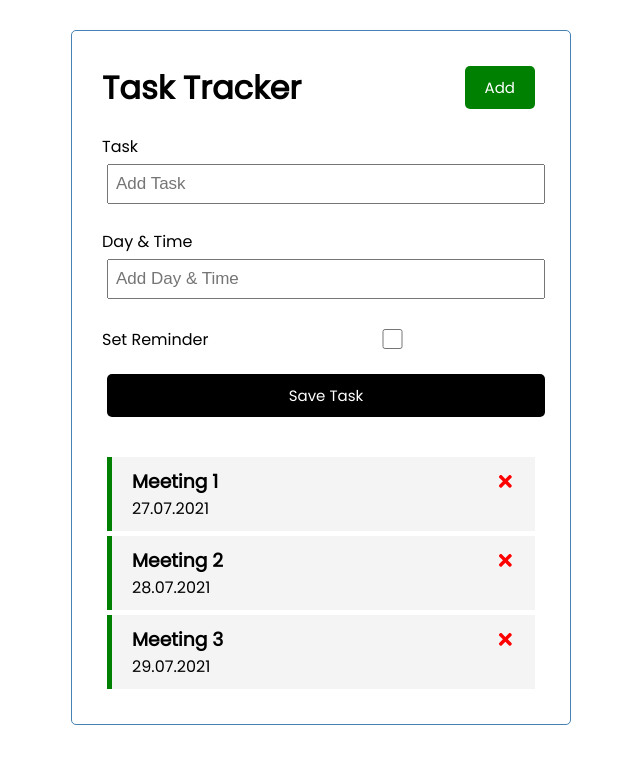
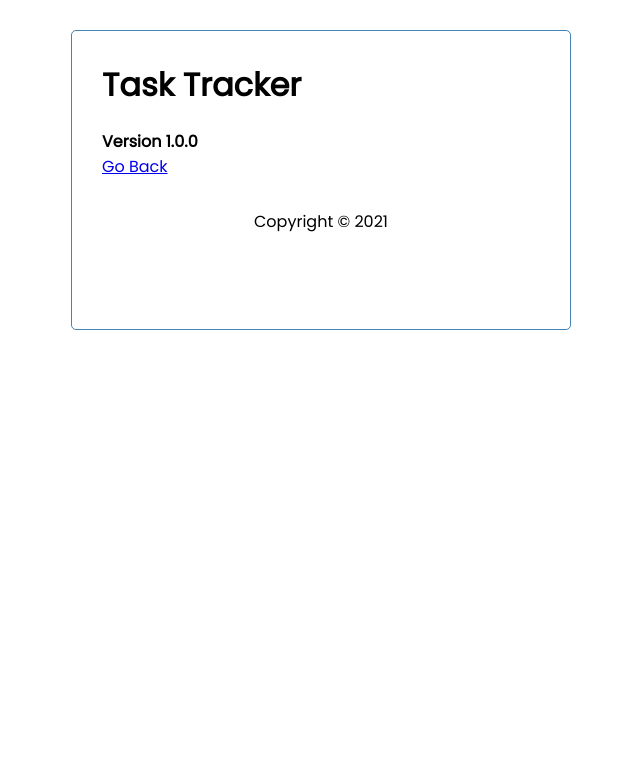
Before and after one commit to Manuel-Schmid/React-TaskTracker, a React (Create React App) app: page /about in a window 1280 px wide. Shown: the top 764 px of the page, without its empty margins (319-959 px from the left). Built offline with nearby package versions, Linux system fonts and the light colour scheme; data requests are answered from the project's data file.

Commit message:
finished basic app functionality: added server-connection & routing

```diff
--- /dev/null
+++ b/db.json
@@ -0,0 +1,22 @@
+{
+  "tasks": [
+    {
+      "text": "Magnus",
+      "day": "Carlsen",
+      "reminder": false,
+      "id": 4
+    },
+    {
+      "text": "asdf",
+      "day": "asdfasdf",
+      "reminder": false,
+      "id": 5
+    },
+    {
+      "text": "Hello",
+      "day": "Darkness",
+      "reminder": false,
+      "id": 6
+    }
+  ]
+}
--- a/src/App.js
+++ b/src/App.js
@@ -1,61 +1,114 @@
-import { useState } from "react";
+import { useState, useEffect } from "react"; // hooks
+import { BrowserRouter as Router, Route } from 'react-router-dom'
 import Header from "./components/Header";
 import Tasks from "./components/Tasks";
 import AddTask from "./components/AddTask";
+import Footer from "./components/Footer";
+import About from "./components/About";
+
+/* running the App:
+ Terminal 1: npm run server
+ Terminal 2: npm start
+*/
 
 const App = () => {
+    const [showAddTask, setShowAddTask] = useState(false)
     const [tasks, setTasks] = useState([ // initial state, change would be made with 'setTasks()'
-        {
-            id: 1,
-            text: 'Meeting 1',
-            day: '27.07.2021',
-            reminder: true
-        },
-        {
-            id: 2,
-            text: 'Meeting 2',
-            day: '28.07.2021',
-            reminder: true
-        },
-        {
-            id: 3,
-            text: 'Meeting 3',
-            day: '29.07.2021',
-            reminder: true
-        },
+
     ])
+    useEffect(() => {
+        const getTasks = async () => {
+            const tasksFromServer = await fetchTasks()
+            setTasks(tasksFromServer)
+        }
+
+        getTasks()
+    }, [])
+
+    // fetch Data (tasks) from json-server
+    const fetchTasks = async () => {
+        const res = await fetch('http://localhost:5000/tasks')
+        const data = await res.json()
+
+        return data
+    }
+
+    const fetchTask = async (id) => {
+        const res = await fetch(`http://localhost:5000/tasks/${id}`)
+        const data = await res.json()
+
+        return data
+    }
 
     // Add Task
-    const addTask = (task) => {
-        const id = Math.floor(Math.random() * 10000) + 1
-        const newTask = {id, ...task}
-        setTasks([...tasks, newTask])
+    const addTask = async (task) => {
+        const res = await fetch('http://localhost:5000/tasks', {
+            method: 'POST',
+            headers: {
+                'Content-type': 'application/json'
+            },
+            body: JSON.stringify(task)
+        })
+
+        const data = await res.json()
+
+        setTasks([...tasks, data]) // adds the 'data'-task to the existing tasks-array
+
+        // const id = Math.floor(Math.random() * 10000) + 1
+        // const newTask = {id, ...task}
+        // setTasks([...tasks, newTask])
     }
 
     // Delete Task
-    const deleteTask = (id) => {
+    const deleteTask = async (id) => {
+        await fetch(`http://localhost:5000/tasks/${id}`, { // creates a fetch request, the method of which
+            method: 'DELETE'
+        })
+
         setTasks(tasks.filter((task) => task.id !== id))
     }
 
     // Toggle Reminder
-    const toggleReminder = (id) => {
-        setTasks(tasks.map((task) =>
+    const toggleReminder = async (id) => {
+        const taskToToggle = await fetchTask(id)
+        const updTask = { ...taskToToggle, reminder: !taskToToggle.reminder}
+
+        const res = await fetch(`http://localhost:5000/tasks/${id}`, {
+            method: 'PUT', // 'PUT' means 'update'
+            headers: {
+                'Content-type': 'application/json'
+            },
+            body: JSON.stringify(updTask)
+        })
+
+        const data = await res.json()
+
+        setTasks(
+            tasks.map((task) =>
             task.id === id
-                ? { ...task, reminder: !task.reminder } // returns the same task as before but changes the reminder to the opposite
+                ? { ...task, reminder: data.reminder } // returns the same task as before but changes the reminder to the opposite
                 : task // returns the normal task
         ))
     }
 
+    return (
+        <Router>
+            <div className="container">
+                <Header onAdd={() => setShowAddTask(!showAddTask)} showForm={showAddTask}/> {/*if button is clicked either show or hide the form*/}
 
-    return (
-        <div className="container">
-            <Header />
-            <AddTask onAdd={addTask}/>
-            { (tasks.length > 0)
-                ? <Tasks tasks={tasks} onDelete={deleteTask} onToggle={toggleReminder}/> // if there is more than 0 tasks show the Task-list
-                : 'No Tasks To Show' // else show nothing
-            }
-        </div>
+                <Route path='/' exact render={(props) => (
+                    <>
+                        { showAddTask && <AddTask onAdd={addTask}/> } {/*short way of writing ternary without an 'else'*/}
+                        { (tasks.length > 0)
+                            ? <Tasks tasks={tasks} onDelete={deleteTask} onToggle={toggleReminder}/> // if there is more than 0 tasks show the Task-list
+                            : 'No Tasks To Show' // else show nothing
+                        }
+                    </>
+                )}/>
+                <Route path='/about' component={About}/>
+                <Footer />
+            </div>
+        </Router>
     )
 }
 
--- /dev/null
+++ b/src/components/About.js
@@ -0,0 +1,12 @@
+import { Link } from 'react-router-dom'
+
+const About = () => {
+    return (
+        <div>
+            <h4>Version 1.0.0</h4>
+            <Link to='/'>Go Back</Link> {/*<Link> doesn't reload the page while <a> does*/}
+        </div>
+    )
+}
+
+export default About
--- /dev/null
+++ b/src/components/Footer.js
@@ -0,0 +1,17 @@
+import { Link } from 'react-router-dom'
+import { useLocation } from 'react-router-dom'
+
+const Footer = () => {
+    const location = useLocation()
+    return (
+        <footer>
+            <p>Copyright &copy; 2021</p>
+            {
+                location.pathname === '/' &&
+                <Link to={'/about'}>About</Link>
+            }
+        </footer>
+    )
+}
+
+export default Footer
--- a/src/components/Header.js
+++ b/src/components/Header.js
@@ -1,15 +1,19 @@
 import PropTypes from 'prop-types'
+import { useLocation } from 'react-router-dom'
 import Button from "./Button";
 
-const Header = ({ title }) => {
-    const onClick = () => {
-        console.log('click')
-    }
-
+const Header = ({ title, onAdd, showForm }) => {
+    const location = useLocation()
     return (
         <header className="header">
             <h1>{title}</h1>
-            <Button color={'green'} text={'Add'} onClick={onClick} /> {/* Button-component mit Übergabeparametern*/}
+            {
+                location.pathname === '/' &&
+                <Button
+                    color={`${showForm ? 'red' : 'green'}`}
+                    text={`${showForm ? 'Close' : 'Add'}`}
+                    onClick={onAdd} />
+            }
         </header>
     )
 }
--- a/src/components/Tasks.js
+++ b/src/components/Tasks.js
@@ -5,7 +5,11 @@ const Tasks = ({tasks, onDelete, onToggle}) => {
         <>
             {
                 tasks.map((task) => (
-                    <Task key={task.id} task={task} onDelete={onDelete} onToggle={onToggle}/>
+                    <Task
+                        key={task.id}
+                        task={task}
+                        onDelete={onDelete}
+                        onToggle={onToggle}/>
                 ))
             }
         </>
```
Also changed, not shown: package.json (+6 -2 lines), 1 other file (tests, documents, lock files or other folders).
